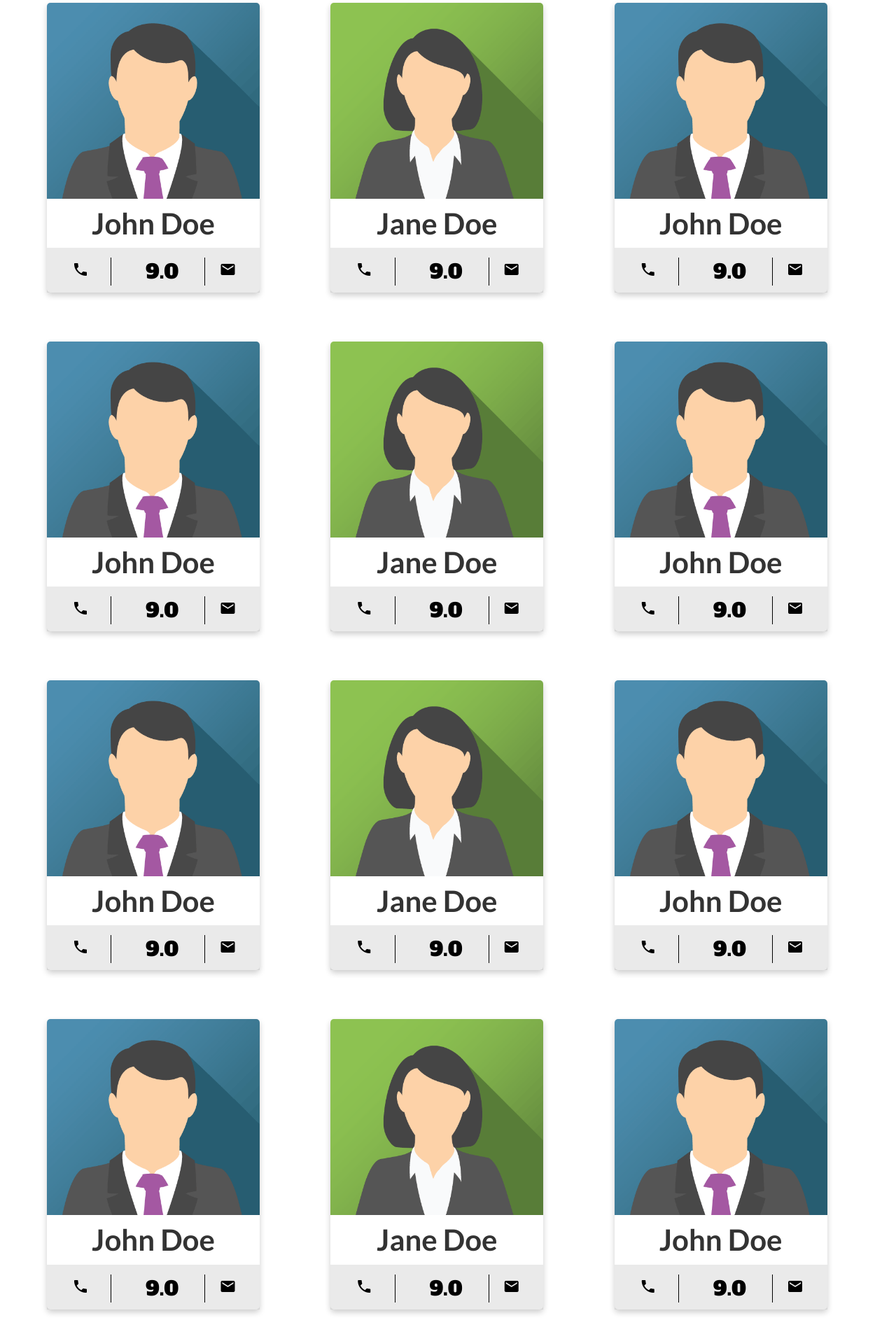
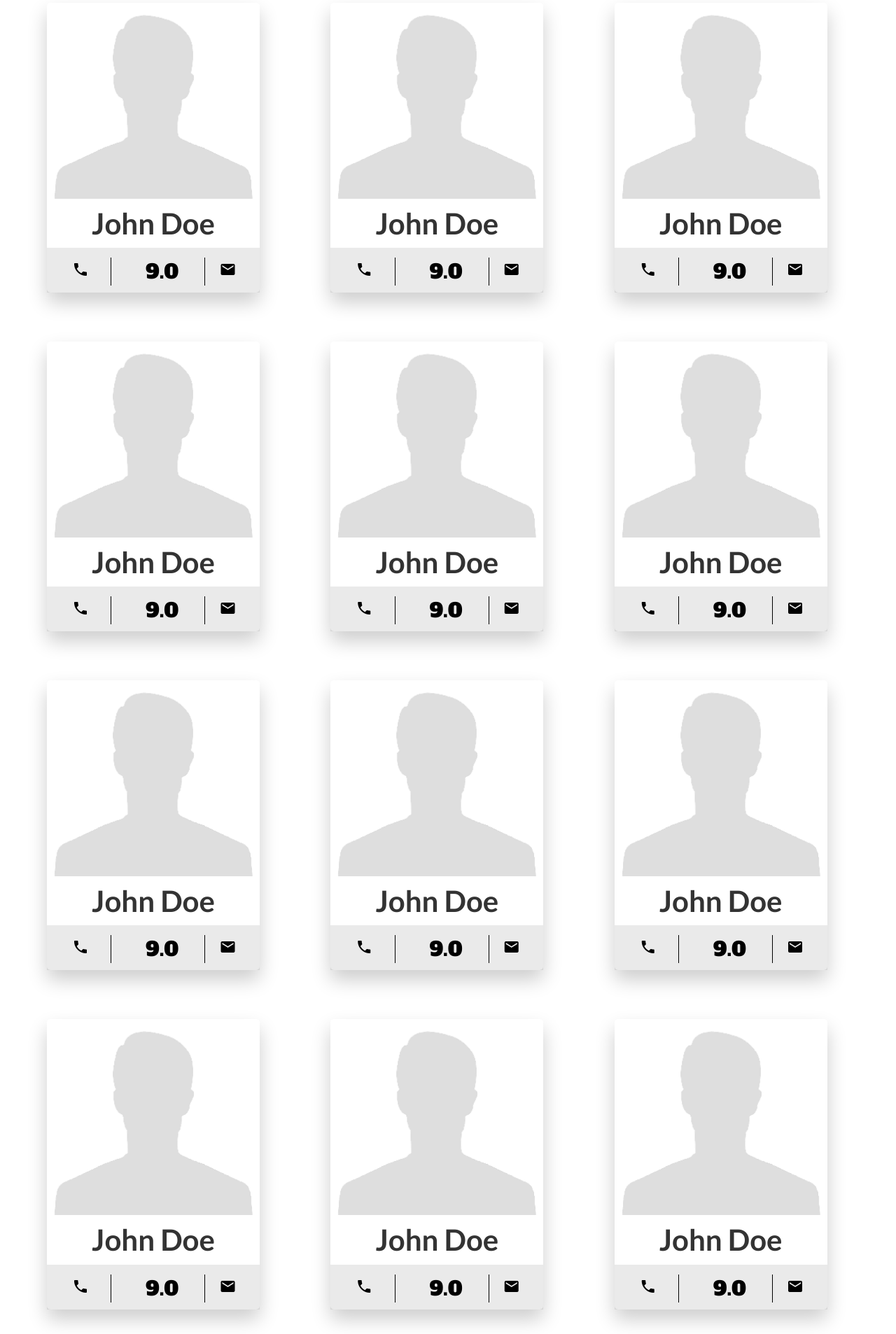
Before and after one commit to pranayberry/Troofle-Task, a plain HTML site: page exp.html in a window 1280 px wide. Shown: the part 836-2742 px from the top of the page at 70% size. Drawn offline with nearby package versions, Linux system fonts and the light colour scheme.

Commit message:
Cards Finalised

```diff
--- a/css/style.css
+++ b/css/style.css
@@ -45,7 +45,7 @@ body {
 }
 
 .card {
-    box-shadow: 0 4px 8px 0 rgba(0,0,0,0.2);
+    box-shadow: 0 1em 2em 0 rgba(0,0,0,0.2);
     transition: 0.3s;
     border-radius: 5px;
     width: 75%;
--- a/exp.html
+++ b/exp.html
@@ -96,7 +96,7 @@
 		<h1 class="text-center result">Result</h1>
 		<div class="row">
 			<div class="col-md-3 col-xs-10 card col-sm-5">
-				<div class="row"><img src="Logos/img_avatar.png" class="avatar"></div>
+				<div class="row"><img src="Logos/img_avatar3.png" class="avatar"></div>
 				<div class="row title">
 					<h4 class="text-center"><b>John Doe</b></h4>
 				</div>
@@ -107,9 +107,9 @@
 				</div>
 			</div>
 			<div class="col-md-3 col-xs-10 card col-sm-5 col-sm-offset-1">
-				<div class="row"><img src="Logos/img_avatar2.png" class="avatar"></div>
+				<div class="row"><img src="Logos/img_avatar3.png" class="avatar"></div>
 				<div class="row title">
-					<h4 class="text-center"><b>Jane Doe</b></h4>
+					<h4 class="text-center"><b>John Doe</b></h4>
 				</div>
 				<div class="row details">
 					<div class="col-md-1 phone"><a href="tel:123456789"><i class="material-icons" aria-hidden="true">phone</i></a></div>
@@ -118,7 +118,7 @@
 				</div>
 			</div>
 			<div class="col-md-3 col-xs-10 card col-sm-5 col-sm-offset-1">
-				<div class="row"><img src="Logos/img_avatar.png" class="avatar"></div>
+				<div class="row"><img src="Logos/img_avatar3.png" class="avatar"></div>
 				<div class="row title">
 					<h4 class="text-center"><b>John Doe</b></h4>
 				</div>
@@ -129,7 +129,7 @@
 				</div>
 			</div>
 			<div class="col-md-3 col-xs-10 card col-sm-5">
-				<div class="row"><img src="Logos/img_avatar.png" class="avatar"></div>
+				<div class="row"><img src="Logos/img_avatar3.png" class="avatar"></div>
 				<div class="row title">
 					<h4 class="text-center"><b>John Doe</b></h4>
 				</div>
@@ -140,9 +140,9 @@
 				</div>
 			</div>
 			<div class="col-md-3 col-xs-10 card col-sm-5 col-sm-offset-1">
-				<div class="row"><img src="Logos/img_avatar2.png" class="avatar"></div>
+				<div class="row"><img src="Logos/img_avatar3.png" class="avatar"></div>
 				<div class="row title">
-					<h4 class="text-center"><b>Jane Doe</b></h4>
+					<h4 class="text-center"><b>John Doe</b></h4>
 				</div>
 				<div class="row details">
 					<div class="col-md-1 phone"><a href="tel:123456789"><i class="material-icons" aria-hidden="true">phone</i></a></div>
@@ -151,7 +151,7 @@
 				</div>
 			</div>
 			<div class="col-md-3 col-xs-10 card col-sm-5 col-sm-offset-1">
-				<div class="row"><img src="Logos/img_avatar.png" class="avatar"></div>
+				<div class="row"><img src="Logos/img_avatar3.png" class="avatar"></div>
 				<div class="row title">
 					<h4 class="text-center"><b>John Doe</b></h4>
 				</div>
@@ -162,7 +162,7 @@
 				</div>
 			</div>
 			<div class="col-md-3 col-xs-10 card col-sm-5">
-				<div class="row"><img src="Logos/img_avatar.png" class="avatar"></div>
+				<div class="row"><img src="Logos/img_avatar3.png" class="avatar"></div>
 				<div class="row title">
 					<h4 class="text-center"><b>John Doe</b></h4>
 				</div>
@@ -173,9 +173,9 @@
 				</div>
 			</div>
 			<div class="col-md-3 col-xs-10 card col-sm-5 col-sm-offset-1">
-				<div class="row"><img src="Logos/img_avatar2.png" class="avatar"></div>
+				<div class="row"><img src="Logos/img_avatar3.png" class="avatar"></div>
 				<div class="row title">
-					<h4 class="text-center"><b>Jane Doe</b></h4>
+					<h4 class="text-center"><b>John Doe</b></h4>
 				</div>
 				<div class="row details">
 					<div class="col-md-1 phone"><a href="tel:123456789"><i class="material-icons" aria-hidden="true">phone</i></a></div>
@@ -184,7 +184,7 @@
 				</div>
 			</div>
 			<div class="col-md-3 col-xs-10 card col-sm-5 col-sm-offset-1">
-				<div class="row"><img src="Logos/img_avatar.png" class="avatar"></div>
+				<div class="row"><img src="Logos/img_avatar3.png" class="avatar"></div>
 				<div class="row title">
 					<h4 class="text-center"><b>John Doe</b></h4>
 				</div>
@@ -195,7 +195,7 @@
 				</div>
 			</div>
 			<div class="col-md-3 col-xs-10 card col-sm-5">
-				<div class="row"><img src="Logos/img_avatar.png" class="avatar"></div>
+				<div class="row"><img src="Logos/img_avatar3.png" class="avatar"></div>
 				<div class="row title">
 					<h4 class="text-center"><b>John Doe</b></h4>
 				</div>
@@ -206,9 +206,9 @@
 				</div>
 			</div>
 			<div class="col-md-3 col-xs-10 card col-sm-5 col-sm-offset-1">
-				<div class="row"><img src="Logos/img_avatar2.png" class="avatar"></div>
+				<div class="row"><img src="Logos/img_avatar3.png" class="avatar"></div>
 				<div class="row title">
-					<h4 class="text-center"><b>Jane Doe</b></h4>
+					<h4 class="text-center"><b>John Doe</b></h4>
 				</div>
 				<div class="row details">
 					<div class="col-md-1 phone"><a href="tel:123456789"><i class="material-icons" aria-hidden="true">phone</i></a></div>
@@ -217,7 +217,7 @@
 				</div>
 			</div>
 			<div class="col-md-3 col-xs-10 card col-sm-5 col-sm-offset-1">
-				<div class="row"><img src="Logos/img_avatar.png" class="avatar"></div>
+				<div class="row"><img src="Logos/img_avatar3.png" class="avatar"></div>
 				<div class="row title">
 					<h4 class="text-center"><b>John Doe</b></h4>
 				</div>
```
Also changed, not shown: Logos/img_avatar3.png (added), Logos/img_avatar4.png (added), Logos/img_avatar5.png (added), Logos/img_avatar6.jpg (added).
